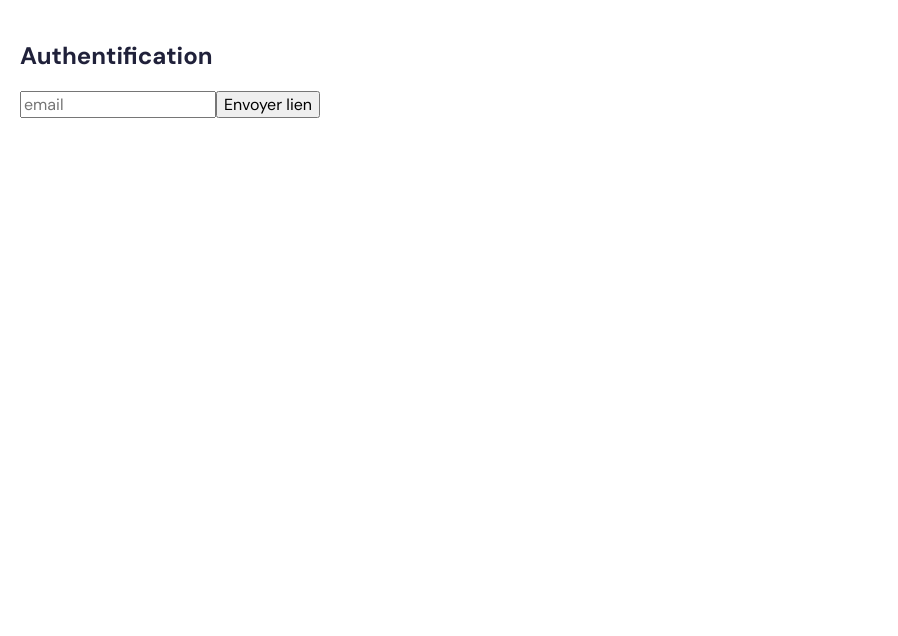
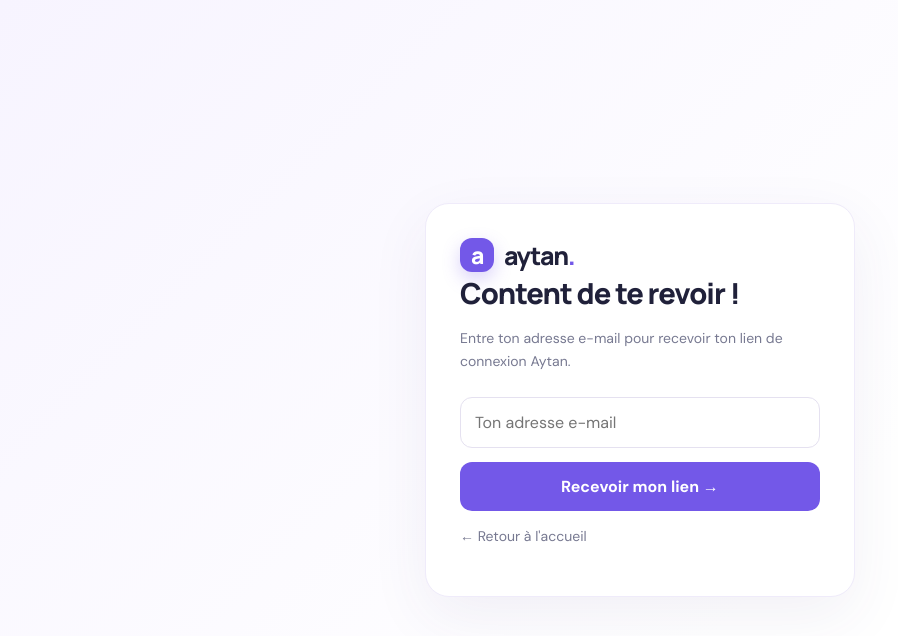
Before and after one commit to frosioaytan99/aytan, a Next.js app in the folder nextjs/: page /auth in a window 1280 px wide. Shown: the top 636 px of the page, without its empty margins (0-898 px from the left). Built offline with nearby package versions, Linux system fonts and the light colour scheme; no server answers.

Commit message:
Refresh Aytan authentication page

```diff
--- a/nextjs/src/pages/auth.tsx
+++ b/nextjs/src/pages/auth.tsx
@@ -1,25 +1,36 @@
 import { useState } from 'react'
+import Link from 'next/link'
 import { supabase } from '../lib/supabaseClient'
 
 export default function AuthPage() {
   const [email, setEmail] = useState('')
   const [message, setMessage] = useState('')
+  const [loading, setLoading] = useState(false)
 
   async function sendLink(e: any) {
     e.preventDefault()
-    const { error } = await supabase.auth.signInWithOtp({ email })
+    if (loading) return
+    setLoading(true)
+    setMessage('')
+    const { error } = await supabase.auth.signInWithOtp({ email: email.trim() })
     if (error) setMessage(error.message)
-    else setMessage('Vérifiez votre email pour le lien magique.')
+    else setMessage('Vérifie ta boîte mail pour retrouver ton lien de connexion.')
+    setLoading(false)
   }
 
   return (
-    <div style={{padding:20}}>
-      <h2>Authentification</h2>
-      <form onSubmit={sendLink}>
-        <input value={email} onChange={e => setEmail(e.target.value)} placeholder="email" />
-        <button>Envoyer lien</button>
-      </form>
-      {message && <p>{message}</p>}
-    </div>
+    <main className="auth-shell">
+      <section className="auth-card">
+        <Link href="/" className="brand"><span className="brand-mark">a</span><span>aytan<span className="brand-dot">.</span></span></Link>
+        <h1>Content de te revoir !</h1>
+        <p>Entre ton adresse e-mail pour recevoir ton lien de connexion Aytan.</p>
+        <form onSubmit={sendLink}>
+          <input type="email" required value={email} onChange={e => setEmail(e.target.value)} placeholder="Ton adresse e-mail" autoComplete="email" />
+          <button type="submit" disabled={loading}>{loading ? 'Envoi en cours…' : 'Recevoir mon lien →'}</button>
+        </form>
+        {message && <p className="auth-message" role="status">{message}</p>}
+        <p><Link href="/">← Retour à l'accueil</Link></p>
+      </section>
+    </main>
   )
 }
```
